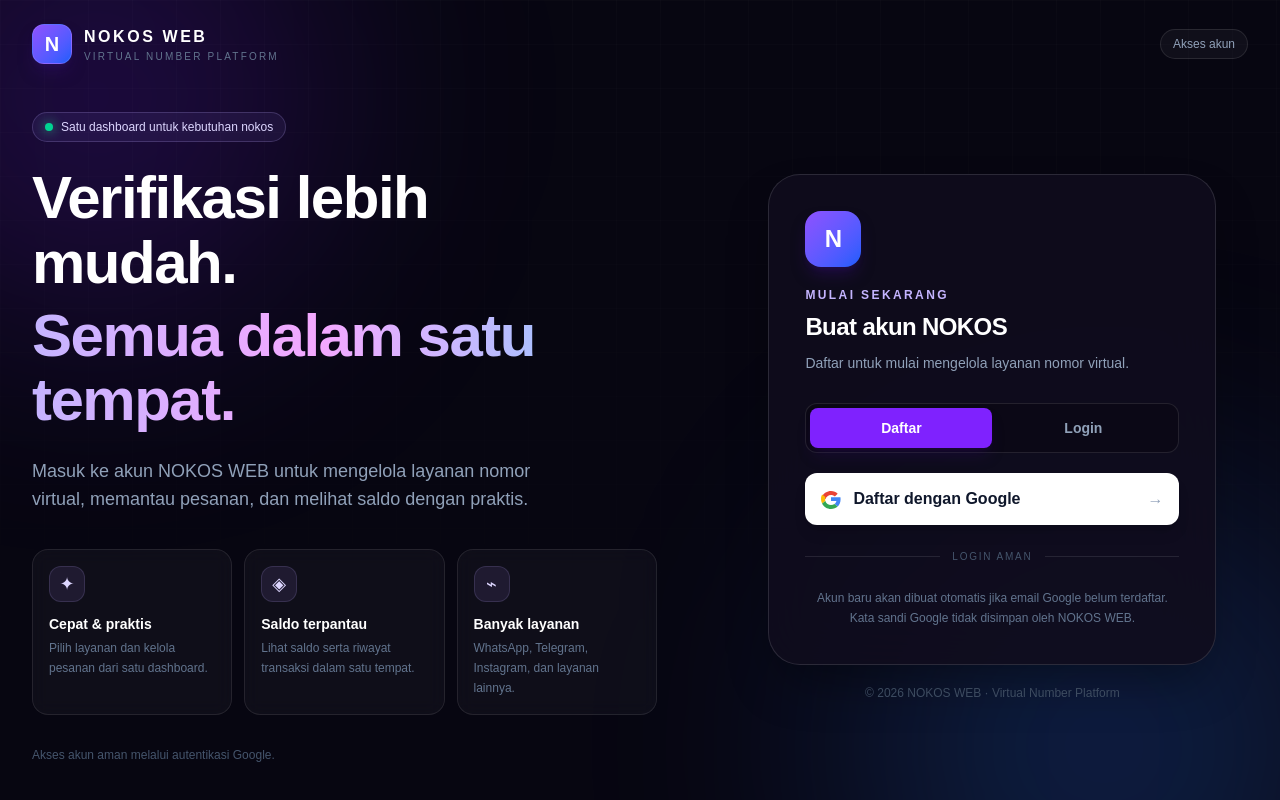
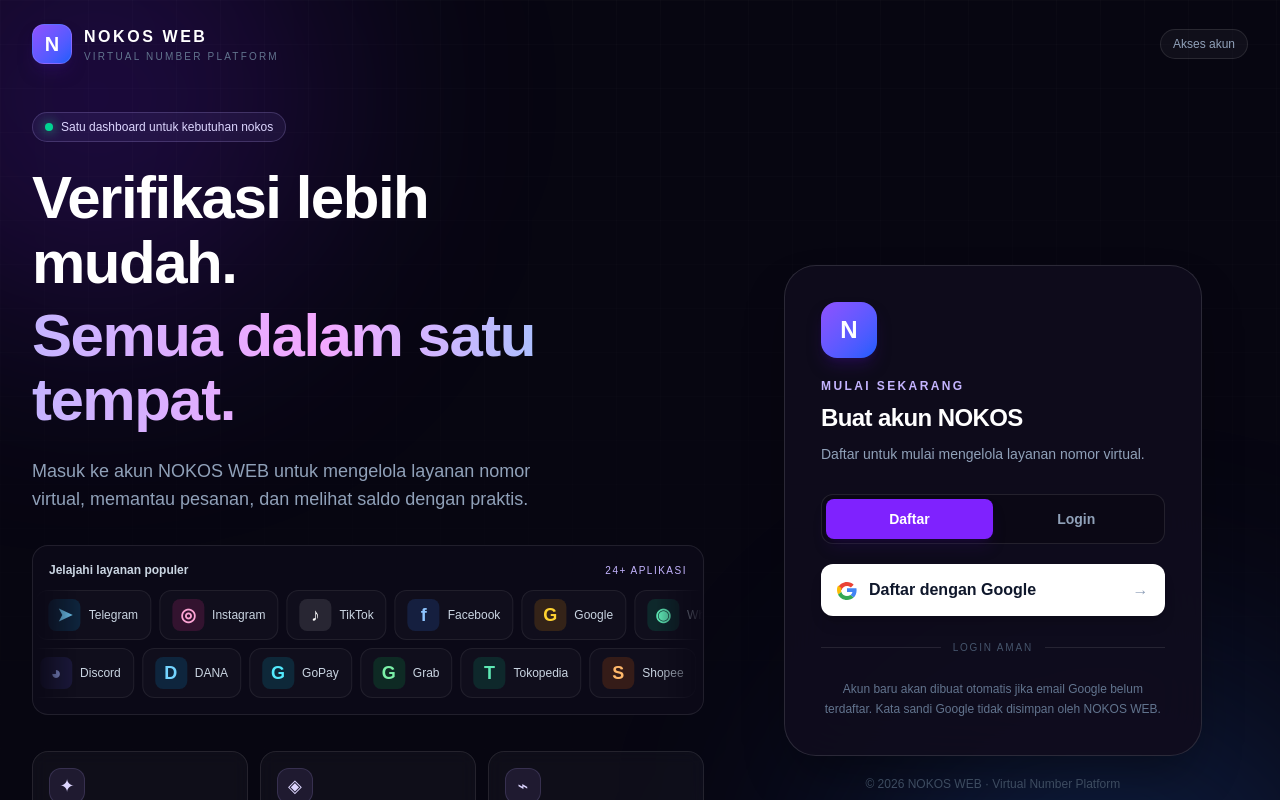
Before and after one commit to exionomercy420-ctrl/nokos-web, a Next.js app: page /login in a window 1280 px wide. Shown: the top 800 px of the page. Built offline with nearby package versions, Linux system fonts and the light colour scheme.

Commit message:
Add animated two-way product showcase banner to login page

```diff
--- a/app/login/page.tsx
+++ b/app/login/page.tsx
@@ -45,6 +45,62 @@ export default function LoginPage() {
           <p className="mt-6 max-w-lg text-base leading-7 text-slate-400 sm:text-lg">
             Masuk ke akun NOKOS WEB untuk mengelola layanan nomor virtual, memantau pesanan, dan melihat saldo dengan praktis.
           </p>
+
+
+          <div className="mt-8 overflow-hidden rounded-2xl border border-white/[0.09] bg-[#0d0a19]/80 py-4">
+            <div className="mb-3 flex items-center justify-between px-4">
+              <p className="text-xs font-semibold text-slate-300">Jelajahi layanan populer</p>
+              <span className="text-[10px] uppercase tracking-[0.15em] text-violet-300">24+ aplikasi</span>
+            </div>
+            <div className="relative flex flex-col gap-2 overflow-hidden [mask-image:linear-gradient(to_right,transparent,black_7%,black_93%,transparent)]">
+              <div className="flex w-max animate-nokos-left gap-2">
+                {[...Array(2)].flatMap((_, repeat) => [
+                  {name:"WhatsApp",mark:"◉",tone:"bg-emerald-500/15 text-emerald-300"},
+                  {name:"Telegram",mark:"➤",tone:"bg-sky-500/15 text-sky-300"},
+                  {name:"Instagram",mark:"◎",tone:"bg-pink-500/15 text-pink-300"},
+                  {name:"TikTok",mark:"♪",tone:"bg-white/10 text-white"},
+                  {name:"Facebook",mark:"f",tone:"bg-blue-500/15 text-blue-300"},
+                  {name:"Google",mark:"G",tone:"bg-amber-500/15 text-amber-300"},
+                ].map((item) => ({...item, key: repeat + "-" + item.name}))).map((item) => (
+                  <div key={item.key} className="flex shrink-0 items-center gap-2 rounded-xl border border-white/[0.07] bg-white/[0.025] px-3 py-2">
+                    <span className={"flex h-8 w-8 items-center justify-center rounded-lg text-lg font-bold " + item.tone}>{item.mark}</span>
+                    <span className="text-xs font-medium text-slate-300">{item.name}</span>
+                  </div>
+                ))}
+              </div>
+              <div className="flex w-max animate-nokos-right gap-2">
+                {[...Array(2)].flatMap((_, repeat) => [
+                  {name:"DANA",mark:"D",tone:"bg-sky-500/15 text-sky-300"},
+                  {name:"GoPay",mark:"G",tone:"bg-cyan-500/15 text-cyan-300"},
+                  {name:"Grab",mark:"G",tone:"bg-green-500/15 text-green-300"},
+                  {name:"Tokopedia",mark:"T",tone:"bg-emerald-500/15 text-emerald-300"},
+                  {name:"Shopee",mark:"S",tone:"bg-orange-500/15 text-orange-300"},
+                  {name:"Discord",mark:"◕",tone:"bg-indigo-500/15 text-indigo-300"},
+                ].map((item) => ({...item, key: repeat + "-" + item.name}))).map((item) => (
+                  <div key={item.key} className="flex shrink-0 items-center gap-2 rounded-xl border border-white/[0.07] bg-white/[0.025] px-3 py-2">
+                    <span className={"flex h-8 w-8 items-center justify-center rounded-lg text-lg font-bold " + item.tone}>{item.mark}</span>
+                    <span className="text-xs font-medium text-slate-300">{item.name}</span>
+                  </div>
+                ))}
+              </div>
+            </div>
+          </div>
+
+          <style jsx global>{`
+            @keyframes nokos-marquee-left {
+              from { transform: translateX(0); }
+              to { transform: translateX(-50%); }
+            }
+            @keyframes nokos-marquee-right {
+              from { transform: translateX(-50%); }
+              to { transform: translateX(0); }
+            }
+            .animate-nokos-left { animation: nokos-marquee-left 32s linear infinite; }
+            .animate-nokos-right { animation: nokos-marquee-right 36s linear infinite; }
+            @media (prefers-reduced-motion: reduce) {
+              .animate-nokos-left, .animate-nokos-right { animation: none; }
+            }
+          `}</style>
 
           <div className="mt-9 grid gap-3 sm:grid-cols-3 lg:grid-cols-1 xl:grid-cols-3">
             {highlights.map((item) => (
```
